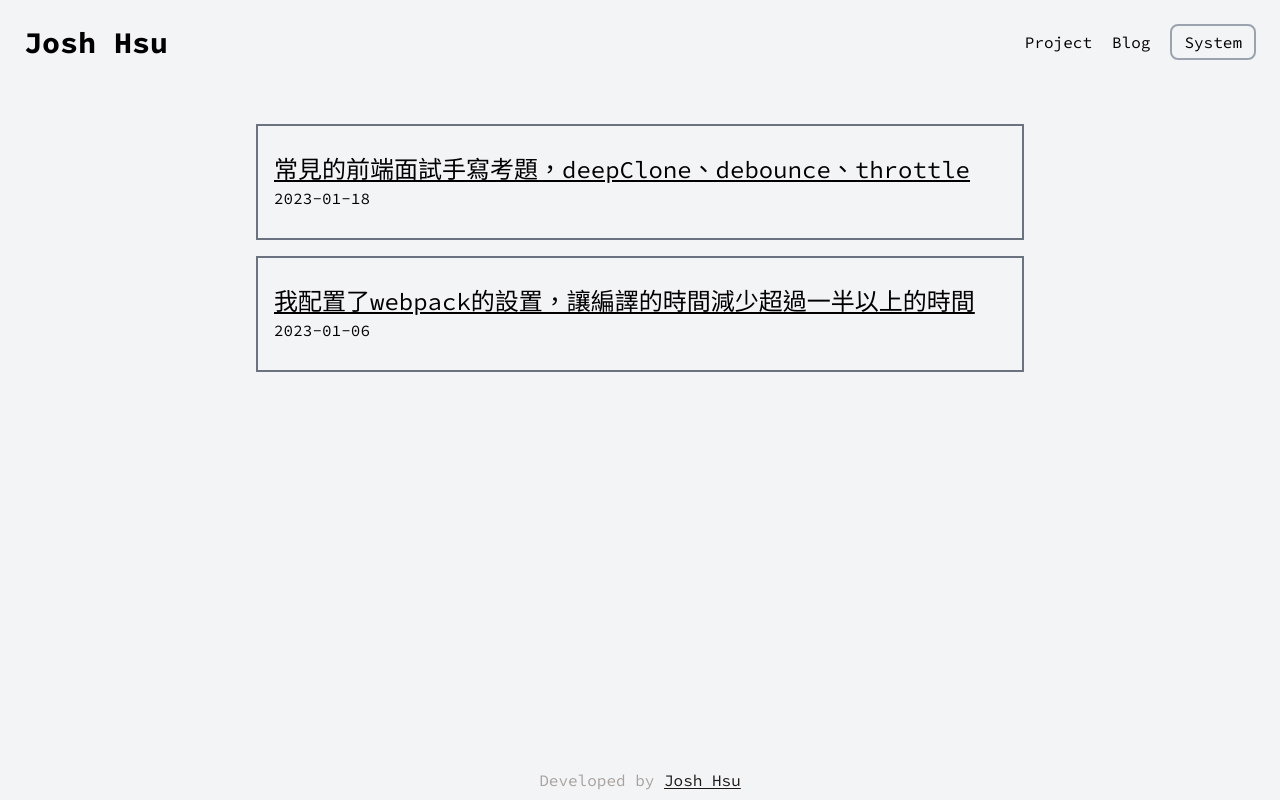
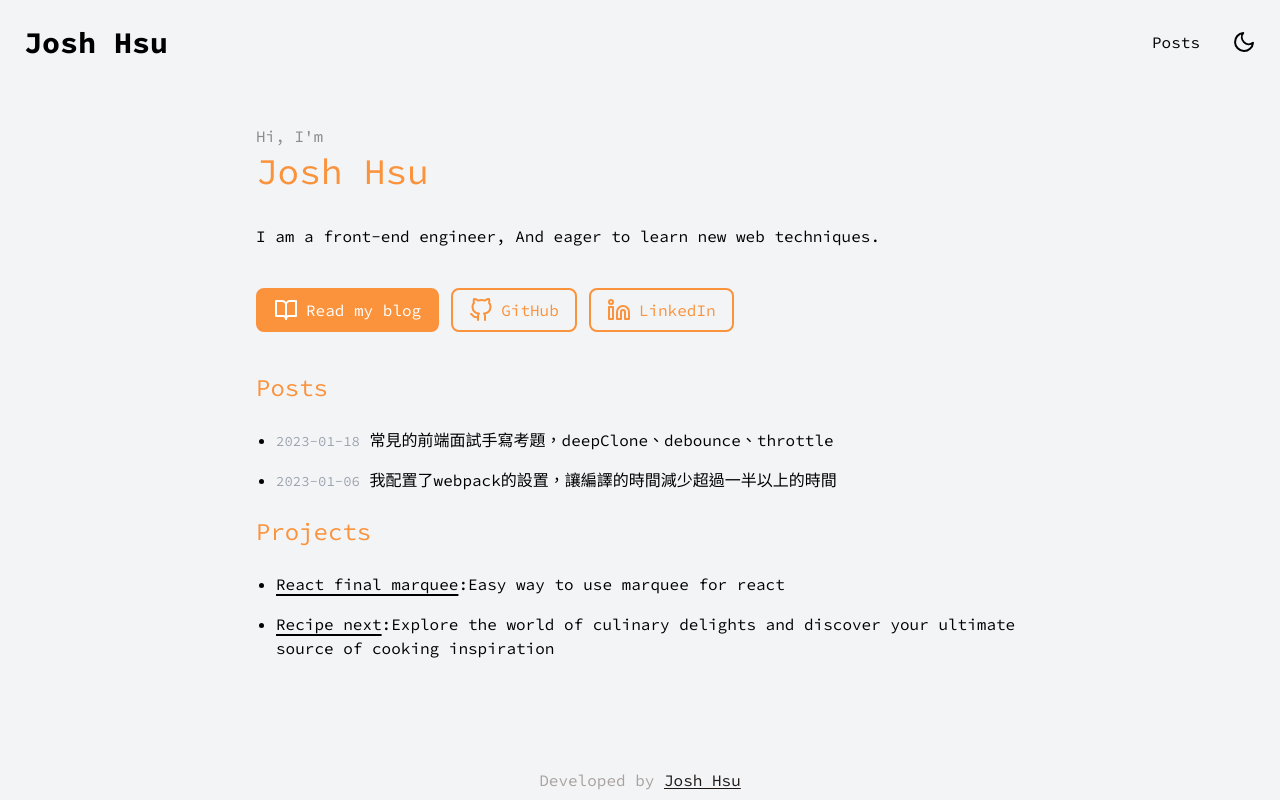
Before and after one commit to yuenu/next-blog, a Next.js app: page / in a window 1280 px wide. Built offline with nearby package versions, Linux system fonts and the light colour scheme.

Commit message:
feat: add home page

```diff
--- a/src/app/layout.tsx
+++ b/src/app/layout.tsx
@@ -1,8 +1,9 @@
 import '@/assets/styles/globals.css'
+import type { Metadata } from 'next'
+import clsx from 'clsx'
 import { Source_Code_Pro } from 'next/font/google'
 import { Providers } from './providers'
 import { Header, Footer } from '@/components'
-import clsx from 'clsx'
 import ProgressBar from '@/components/ProgressBar'
 
 const sourceCodePro = Source_Code_Pro({
@@ -10,9 +11,16 @@ const sourceCodePro = Source_Code_Pro({
   subsets: ['greek'],
 })
 
-export const metadata = {
-  title: 'Create Next App',
-  description: 'Generated by create next app',
+export const metadata: Metadata = {
+  title: 'Josh Hsu',
+  description: '',
+  authors: {
+    name: 'Josh Hsu',
+    url: '',
+  },
+  verification: {
+    google: '',
+  },
 }
 
 export default function RootLayout({
@@ -22,11 +30,10 @@ export default function RootLayout({
 }) {
   return (
     <html lang="zh-TW" suppressHydrationWarning>
-      <title>Josh&apos;s blog</title>
       <body
         className={clsx(
           sourceCodePro.className,
-          'min-h-screen flex flex-col bg-gray-100 dark:bg-slate-900'
+          'min-h-screen flex flex-col bg-gray-100 dark:bg-[#121212]'
         )}>
         <Providers>
           <Header />
--- a/src/app/page.tsx
+++ b/src/app/page.tsx
@@ -1,17 +1,132 @@
+import clsx from 'clsx'
+import Link from 'next/link'
+import { Main } from '@/layout'
 import { getPostMetadata } from '@/utils'
-import { PostPreview } from '@/components'
-import { Main } from '@/layout'
+import { BookOpen, GitHub, Linkedin } from 'react-feather'
+import React from 'react'
+
+function Info() {
+  return (
+    <div>
+      <p className="text-[#8c8c8c] mb-1">Hi, I&apos;m </p>
+      <h1 className="mb-8 text-4xl text-orange-400">Josh Hsu</h1>
+      <p>
+        I am a front-end engineer, And eager to learn new web
+        techniques.
+      </p>
+      <div
+        id="soical"
+        className={clsx(
+          'flex items-center gap-3 my-10 flex-wrap',
+          'sm:flex-auto'
+        )}>
+        <Link
+          href="/blog"
+          className={clsx(
+            'flex items-center gap-2 px-4 py-2 bg-orange-400 border-2 border-orange-400 rounded-lg text-white',
+            'w-full sm:w-auto'
+          )}>
+          <BookOpen /> Read my blog
+        </Link>
+        <a
+          target="_blank"
+          rel="noopener"
+          href="https://github.com/yuenu"
+          title="Link to my GitHub profile"
+          className={clsx(
+            'flex items-center gap-2 px-4 py-2 text-orange-400 border-2 border-orange-400 rounded-lg',
+            'hover:bg-[#fb923c17] hover: dark:hover:bg-[#343434]',
+            'flex-1 sm:flex-none'
+          )}>
+          <GitHub />
+          GitHub
+        </a>
+        <a
+          target="_blank"
+          rel="noopener"
+          href="https://www.linkedin.com/in/josh-hsu-yuenu/"
+          title="Link to my LinkedIn profile"
+          className={clsx(
+            'flex items-center gap-2 px-4 py-2 text-orange-400 border-2 border-orange-400 rounded-lg',
+            'hover:bg-[#fb923c17] dark:hover:bg-[#343434]',
+            'flex-1 sm:flex-none'
+          )}>
+          <Linkedin />
+          LinkedIn
+        </a>
+      </div>
+    </div>
+  )
+}
+
+type HeadingProps = {
+  children?: React.ReactNode
+}
+
+function Heading(props: HeadingProps) {
+  return (
+    <h2 className="text-2xl text-orange-400">{props.children}</h2>
+  )
+}
 
 export default function Home() {
   const postMetadata = getPostMetadata()
   return (
-    <Main className="w-full max-w-3xl mx-auto mt-10">
-      <div>
-        {postMetadata
-          .filter((post) => !post.hide)
-          .map((post) => (
-            <PostPreview key={post.slug} {...post} />
-          ))}
+    <Main
+      className={clsx(
+        'w-full max-w-3xl mx-auto mt-10 px-4',
+        'md:px-0'
+      )}>
+      <Info />
+      <div className="my-4">
+        <Heading>Posts</Heading>
+        <ul className="flex flex-col gap-4 pl-5 my-6 list-disc">
+          {postMetadata
+            .filter((post) => !post.hide)
+            .map((post) => (
+              <li key={post.slug}>
+                <span className="text-sm text-gray-400">
+                  {post.date}
+                </span>{' '}
+                <Link
+                  href={`/post/${post.slug}`}
+                  className={clsx(
+                    'decoration-2 underline-offset-4',
+                    'hover:text-orange-400 hover:underline'
+                  )}>
+                  {post.title}
+                </Link>
+              </li>
+            ))}
+        </ul>
+      </div>
+      <div className="my-4">
+        <Heading>Projects</Heading>
+        <ul className="flex flex-col gap-4 pl-5 my-6 list-disc">
+          <li>
+            <a
+              target="_blank"
+              rel="noopener"
+              href="https://github.com/yuenu/react-final-marquee"
+              title="React final marquee"
+              className="underline decoration-2 underline-offset-4 hover:decoration-orange-400">
+              React final marquee
+            </a>
+            :Easy way to use marquee for react
+          </li>
+          <li>
+            <a
+              target="_blank"
+              rel="noopener"
+              href="https://github.com/yuenu/recipe-next"
+              title="Recipe next"
+              className="underline decoration-2 underline-offset-4 hover:decoration-orange-400">
+              Recipe next
+            </a>
+            :Explore the world of culinary delights and discover your
+            ultimate source of cooking inspiration
+          </li>
+        </ul>
       </div>
     </Main>
   )
--- /dev/null
+++ b/src/app/posts/page.tsx
@@ -0,0 +1,23 @@
+import { getPostMetadata } from '@/utils'
+import { PostPreview } from '@/components'
+import { Main } from '@/layout'
+import type { Metadata } from 'next'
+
+export const metadata: Metadata = {
+  title: 'Posts | Josh Hsu',
+}
+
+export default function BlogPage() {
+  const postMetadata = getPostMetadata()
+  return (
+    <Main className="w-full max-w-3xl mx-auto mt-10">
+      <div>
+        {postMetadata
+          .filter((post) => !post.hide)
+          .map((post) => (
+            <PostPreview key={post.slug} {...post} />
+          ))}
+      </div>
+    </Main>
+  )
+}
--- a/src/components/Header.tsx
+++ b/src/components/Header.tsx
@@ -1,19 +1,17 @@
 import Link from 'next/link'
 import ThemeSwitch from './ThemeSwitch'
+import clsx from 'clsx'
 
 export const Header = ({ ...rest }) => {
   return (
     <header {...rest}>
-      <div className="flex justify-between p-6">
+      <div className={clsx('flex justify-between p-4', 'md:p-6')}>
         <Link href="/">
           <h1 className="text-3xl font-bold">Josh Hsu</h1>
         </Link>
-        <div className="flex items-center gap-5">
-          <Link href="/project" className="hover:text-red-500">
-            Project
-          </Link>
-          <Link href="/blog" className="hover:text-red-500">
-            Blog
+        <div className={clsx('flex items-center gap-8')}>
+          <Link href="/posts" className="hover:text-orange-400">
+            Posts
           </Link>
           <ThemeSwitch />
         </div>
--- a/src/components/PostPreview.tsx
+++ b/src/components/PostPreview.tsx
@@ -6,7 +6,7 @@ export const PostPreview = (post: PostMetadata) => {
   return (
     <div className="px-4 mb-4 border-2 border-gray-500 py-7">
       <Link
-        href={`/posts/${post.slug}`}
+        href={`/post/${post.slug}`}
         className={clsx(
           'text-2xl underline underline-offset-2',
           'hover:text-indigo-700'
--- a/src/components/ProgressBar.tsx
+++ b/src/components/ProgressBar.tsx
@@ -9,7 +9,7 @@ type PushStateInput = [
 ]
 
 export default function ProgressBar() {
-  const height = '4px'
+  const height = '3px'
   const color = '#ef233c'
 
   const styles = (
--- a/src/components/ThemeSwitch.tsx
+++ b/src/components/ThemeSwitch.tsx
@@ -3,6 +3,7 @@ import { useState, useEffect } from 'react'
 import clsx from 'clsx'
 import { useTheme } from 'next-themes'
 import { uppercaseFirstLetter } from '@/utils'
+import { Sun, Moon } from 'react-feather'
 
 const ThemeSwitch = () => {
   const [mounted, setMounted] = useState(false)
@@ -16,6 +17,8 @@ const ThemeSwitch = () => {
     return (
       <div>
         <button
+          aria-label="language switch"
+          type="button"
           className={clsx(
             'flex flex-col px-3 py-1 border-2 border-gray-400 rounded-lg',
             'dark:border-amber-500'
@@ -33,13 +36,15 @@ const ThemeSwitch = () => {
     <div>
       <button
         className={clsx(
-          'flex flex-col px-3 py-1 border-2 border-gray-400 rounded-lg',
-          'dark:border-amber-500'
+          'flex items-center',
+          'hover:text-orange-400'
+          // 'flex flex-col px-3 py-1 border-2 border-gray-400 rounded-lg',
+          // 'dark:border-amber-500'
         )}
         onClick={() =>
           setTheme(theme === 'light' ? 'dark' : 'light')
         }>
-        {uppercaseFirstLetter(theme || 'Loading...')}
+        {theme === 'light' ? <Sun /> : <Moon />}
       </button>
     </div>
   )
--- a/tailwind.config.js
+++ b/tailwind.config.js
@@ -17,5 +17,4 @@ module.exports = {
     },
   },
   darkMode: 'class',
-  plugins: [require('@tailwindcss/typography')],
 }
```
Also changed, not shown: src/app/post/[slug]/page.tsx (renamed from src/app/posts/[slug]/page.tsx).
